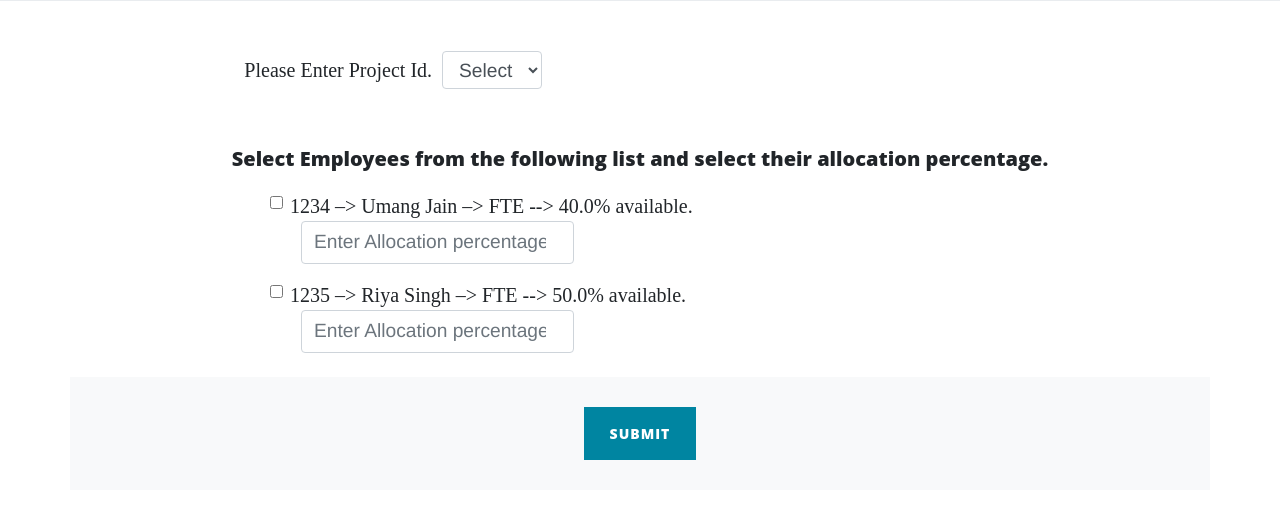
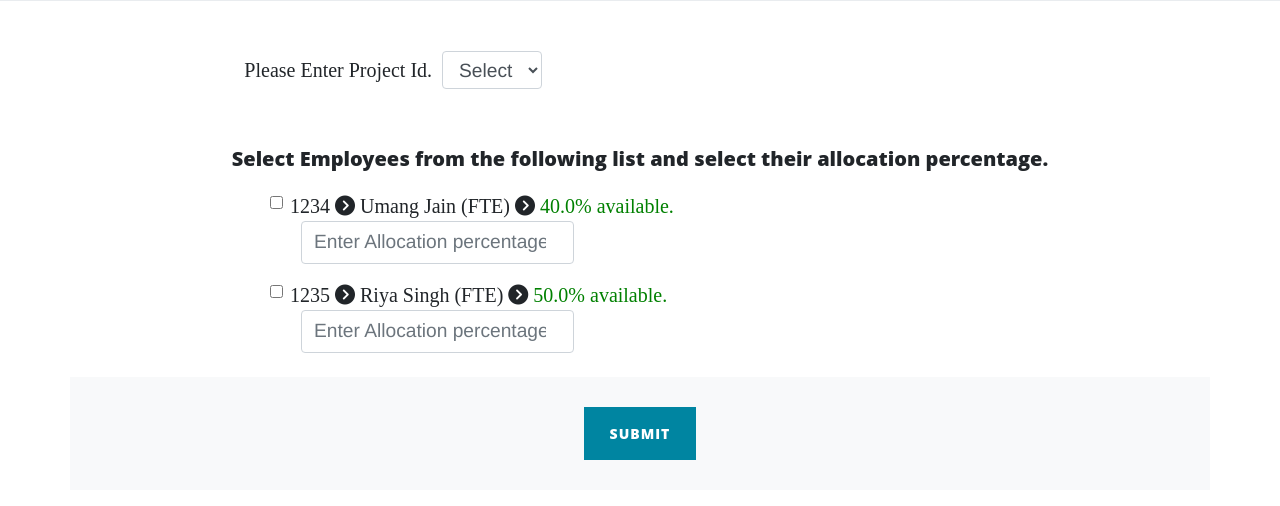
Before and after one commit to umangj107/Team-Resource-Manager, a Flask app: page /select in a window 1280 px wide. Shown: the part 337-843 px from the top of the page. Run offline with Flask 2, Linux system fonts and the light colour scheme; a user stored in the database is signed in; data comes from the database, SQL or seed files in the repository; both versions use the stored data as it was after the commit; some libraries are stand-ins or nearby versions.

Commit message:
Added Fontawsome arrow icons to select page

```diff
--- a/templates/header.html
+++ b/templates/header.html
@@ -5,5 +5,8 @@
     <title>Create New Employee Record</title>
     <link rel="stylesheet" href="https://maxcdn.bootstrapcdn.com/bootstrap/4.0.0/css/bootstrap.min.css" integrity="sha384-Gn5384xqQ1aoWXA+058RXPxPg6fy4IWvTNh0E263XmFcJlSAwiGgFAW/dAiS6JXm" crossorigin="anonymous">
     <link href="{{ url_for('static', filename='css/clean-blog.min.css')}}" rel="stylesheet">
+<!--    <link href="{{ url_for('static', filename='vendor/fontawesome-free/css/all.min.css')}}" rel="stylesheet" type="text/css">-->
+<!--<link rel="stylesheet" href="https://cdnjs.cloudflare.com/ajax/libs/font-awesome/4.7.0/css/font-awesome.min.css">-->
+    <script src="https://kit.fontawesome.com/dca9e478c2.js" crossorigin="anonymous"></script>
 </head>
 <body>
--- a/templates/select.html
+++ b/templates/select.html
@@ -46,9 +46,15 @@
                 <input class="form-check-input" id="flexCheckDefault" name="select_team_members" type="checkbox"
                        value="{{employee.employee_id}}">
                 <label class="form-check-label" for="flexCheckDefault">
-                    {{employee.employee_id}} &ndash;&gt; {{employee.name}} &ndash;&gt; {{employee.employee_type}} -->
-                    {{100
-                    - employee.Total_Allocations}}% available.
+                    {{employee.employee_id}}
+                    <i class="fas fa-chevron-circle-right"></i>
+                    {{employee.name}}
+                    ({{employee.employee_type}})
+                    <i class="fas fa-chevron-circle-right"></i>
+<!--                    <i class="fas fa-arrow-right"></i>-->
+                    <span style="color:green;">
+                        {{100 - employee.Total_Allocations}}% available.
+                    </span>
                 </label>
             </div>
             <div class="form-inline col-lg-8 col-md-10 mx-auto content">
```
Also changed, not shown: allocations.db.
